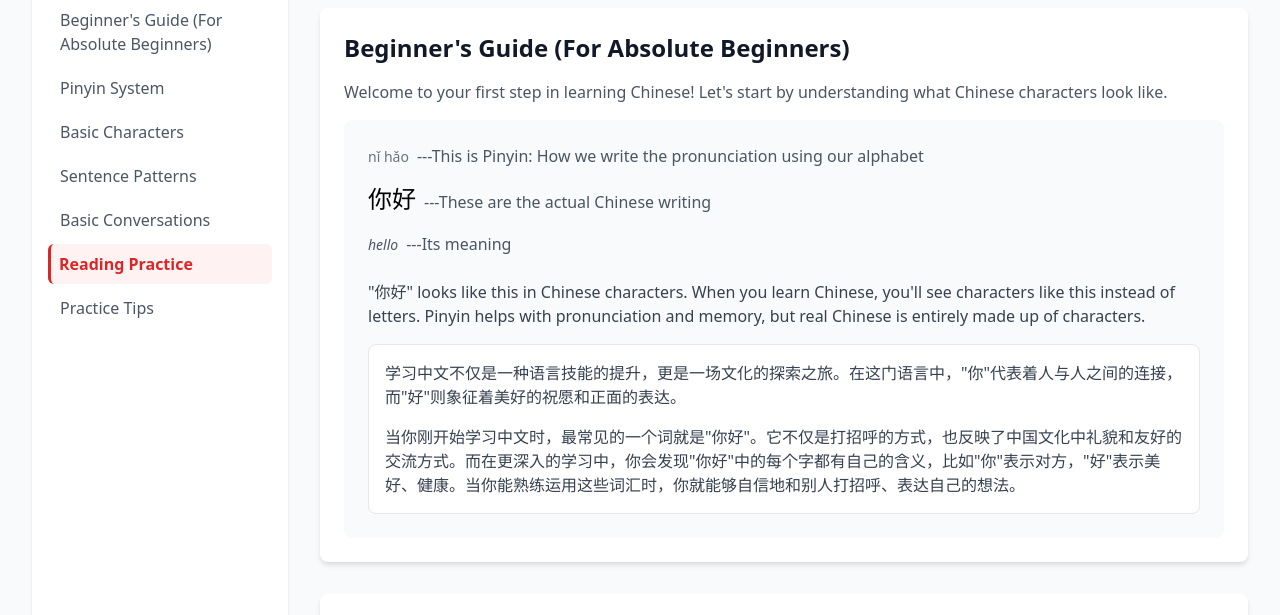
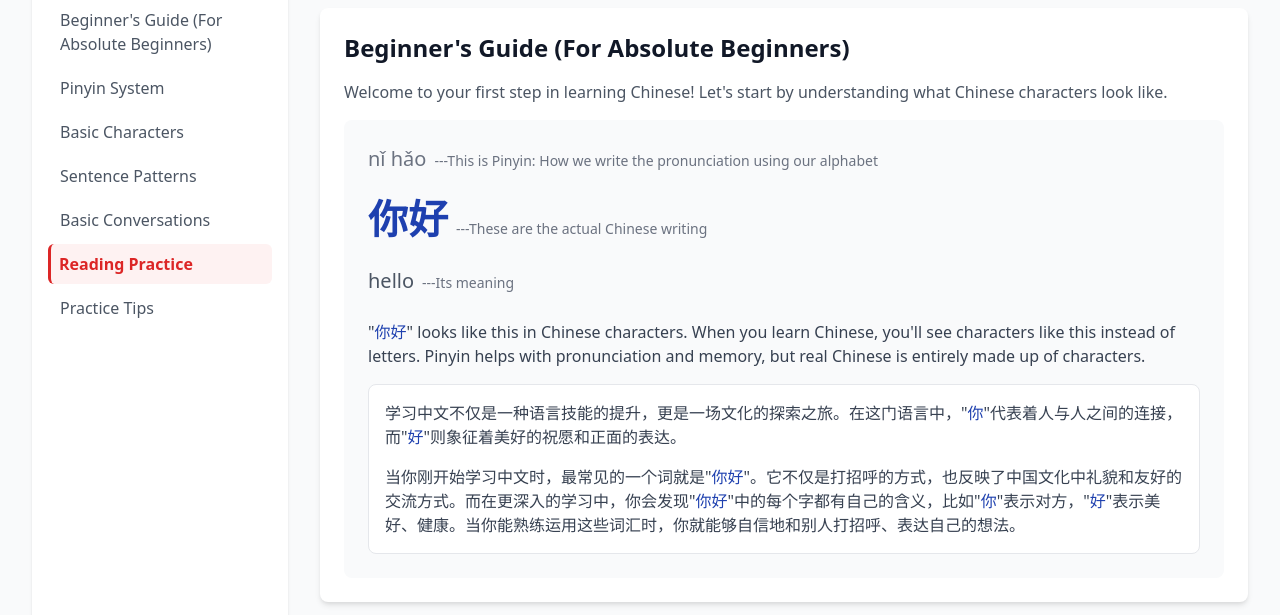
Before and after one commit to Dana-111924/Dana-111924.github.io, a plain HTML site: page learn.html in a window 1280 px wide. Shown: the part 156-771 px from the top of the page. Drawn offline with nearby package versions, Linux system fonts and the light colour scheme.

Commit message:
Update styling in learn.html

```diff
--- a/learn.html
+++ b/learn.html
@@ -43,17 +43,24 @@
             scroll-margin-top: 2rem;
         }
         .chinese-text {
-            font-size: 1.5rem;
-            line-height: 2;
+            font-size: 2.5rem;
+            font-weight: bold;
+            line-height: 1.5;
         }
         .pinyin {
+            font-size: 1.25rem;
+            color: #6B7280;
+        }
+        .english {
+            font-size: 1.25rem;
+            color: #4B5563;
+        }
+        .explanation-text {
             font-size: 0.875rem;
             color: #6B7280;
         }
-        .english {
-            font-size: 0.875rem;
-            color: #4B5563;
-            font-style: italic;
+        .highlight-char {
+            color: #1e40af;  /* dark blue */
         }
     </style>
 </head>
@@ -132,27 +139,27 @@
 
                         <div class="bg-gray-50 p-6 rounded-lg">
                             <div class="space-y-6">
-                                <div class="space-y-2">
+                                <div class="space-y-4">
                                     <div class="flex items-baseline gap-2">
                                         <div class="pinyin">nǐ hǎo</div>
-                                        <div class="text-gray-600">---This is Pinyin: How we write the pronunciation using our alphabet</div>
+                                        <div class="explanation-text">---This is Pinyin: How we write the pronunciation using our alphabet</div>
                                     </div>
                                     <div class="flex items-baseline gap-2">
-                                        <div class="chinese-text">你好</div>
-                                        <div class="text-gray-600">---These are the actual Chinese writing</div>
+                                        <div class="chinese-text"><span class="highlight-char">你</span><span class="highlight-char">好</span></div>
+                                        <div class="explanation-text">---These are the actual Chinese writing</div>
                                     </div>
                                     <div class="flex items-baseline gap-2">
                                         <div class="english">hello</div>
-                                        <div class="text-gray-600">---Its meaning</div>
+                                        <div class="explanation-text">---Its meaning</div>
                                     </div>
                                 </div>
 
                                 <div class="mt-6">
-                                    <p class="text-gray-700 mb-4">"你好" looks like this in Chinese characters. When you learn Chinese, you'll see characters like this instead of letters. Pinyin helps with pronunciation and memory, but real Chinese is entirely made up of characters.</p>
+                                    <p class="text-gray-700 mb-4">"<span class="highlight-char">你</span><span class="highlight-char">好</span>" looks like this in Chinese characters. When you learn Chinese, you'll see characters like this instead of letters. Pinyin helps with pronunciation and memory, but real Chinese is entirely made up of characters.</p>
 
                                     <div class="bg-white p-4 rounded-lg border border-gray-200">
-                                        <p class="text-gray-700 mb-4">学习中文不仅是一种语言技能的提升，更是一场文化的探索之旅。在这门语言中，"你"代表着人与人之间的连接，而"好"则象征着美好的祝愿和正面的表达。</p>
-                                        <p class="text-gray-700">当你刚开始学习中文时，最常见的一个词就是"你好"。它不仅是打招呼的方式，也反映了中国文化中礼貌和友好的交流方式。而在更深入的学习中，你会发现"你好"中的每个字都有自己的含义，比如"你"表示对方，"好"表示美好、健康。当你能熟练运用这些词汇时，你就能够自信地和别人打招呼、表达自己的想法。</p>
+                                        <p class="text-gray-700 mb-4">学习中文不仅是一种语言技能的提升，更是一场文化的探索之旅。在这门语言中，"<span class="highlight-char">你</span>"代表着人与人之间的连接，而"<span class="highlight-char">好</span>"则象征着美好的祝愿和正面的表达。</p>
+                                        <p class="text-gray-700">当你刚开始学习中文时，最常见的一个词就是"<span class="highlight-char">你</span><span class="highlight-char">好</span>"。它不仅是打招呼的方式，也反映了中国文化中礼貌和友好的交流方式。而在更深入的学习中，你会发现"<span class="highlight-char">你</span><span class="highlight-char">好</span>"中的每个字都有自己的含义，比如"<span class="highlight-char">你</span>"表示对方，"<span class="highlight-char">好</span>"表示美好、健康。当你能熟练运用这些词汇时，你就能够自信地和别人打招呼、表达自己的想法。</p>
                                     </div>
                                 </div>
                             </div>
```
